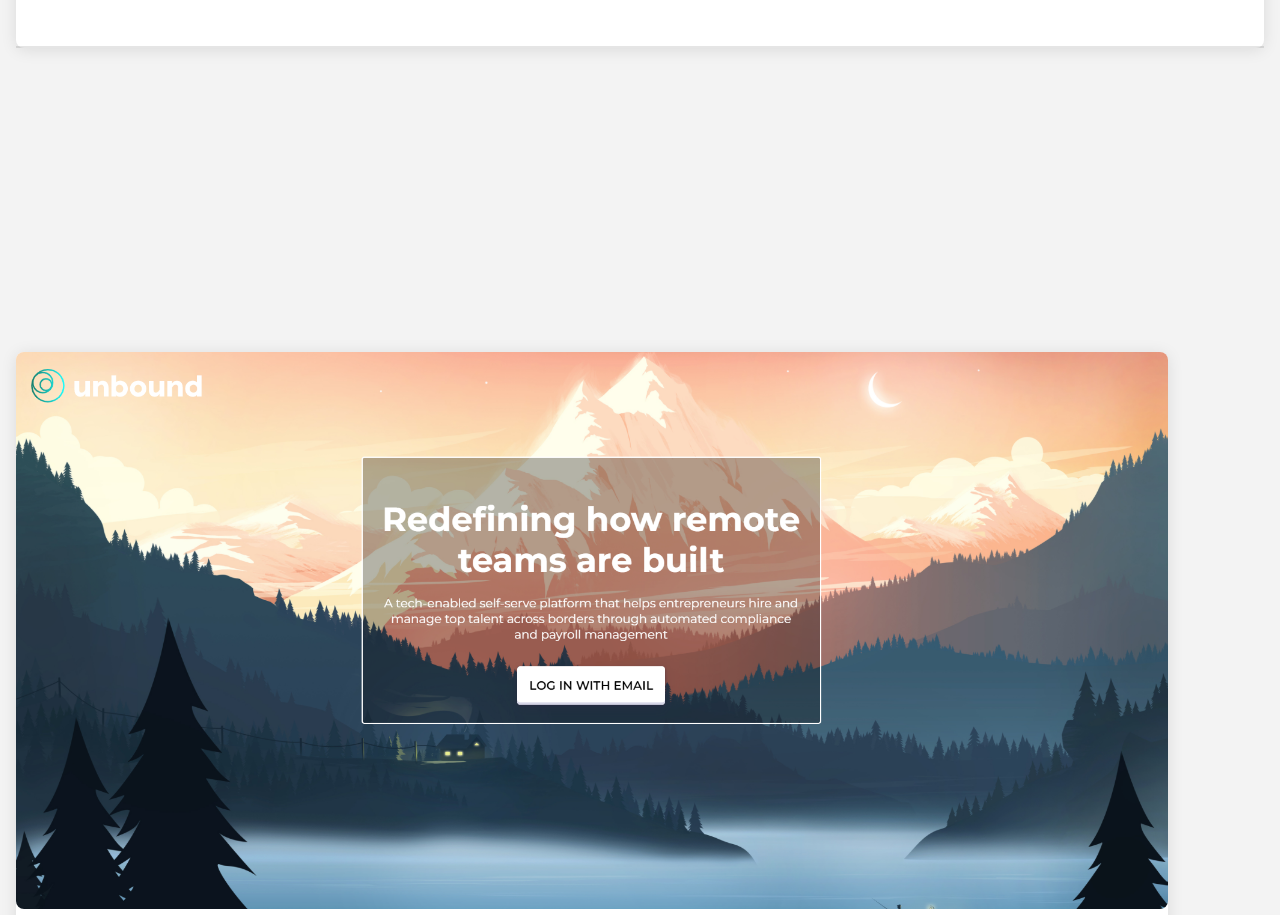
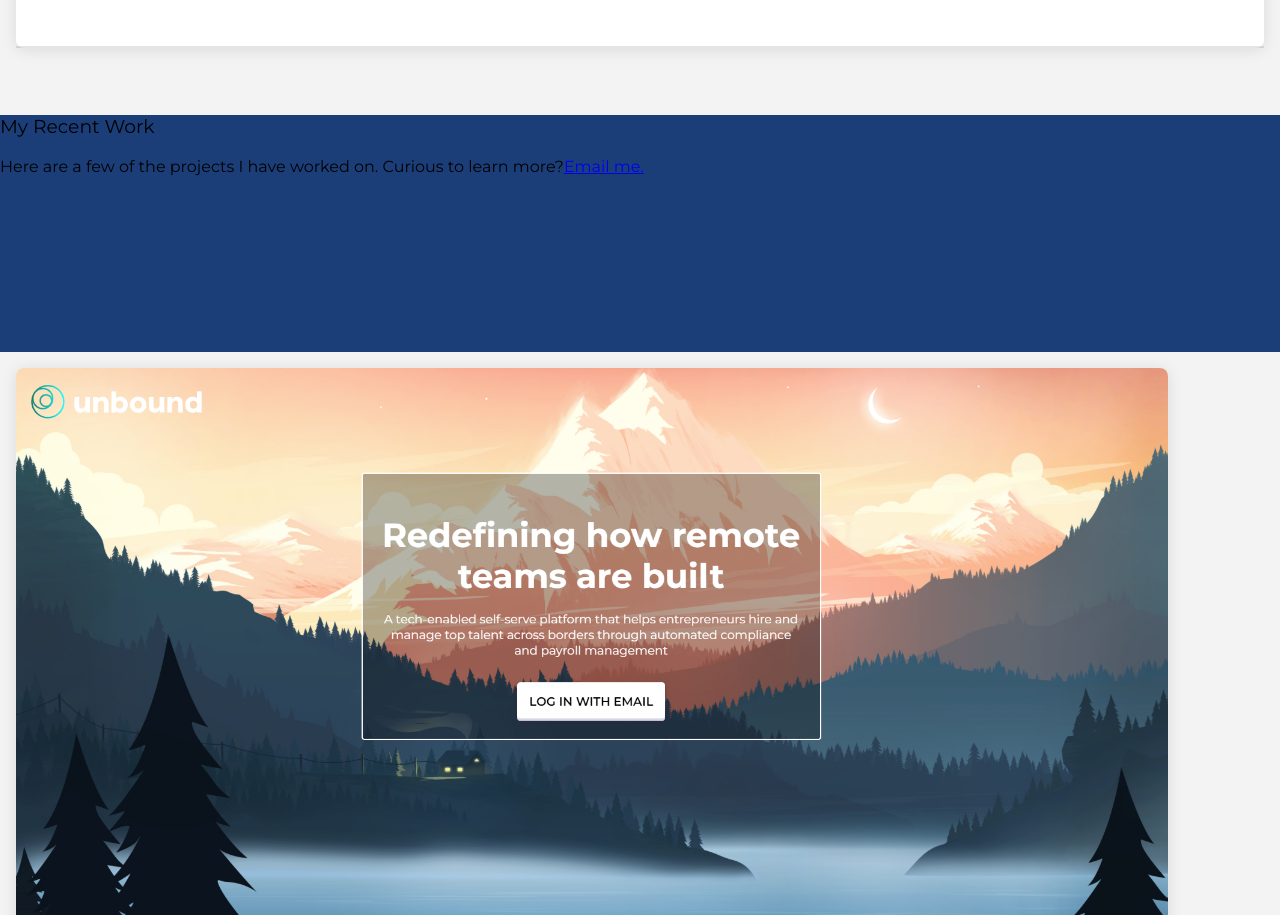
Before and after one commit to enriquebarco/portfolio, a React (Create React App) app: page / in a window 1280 px wide. Shown: the part 4014-4929 px from the top of the page. Built offline with nearby package versions, Linux system fonts and the light colour scheme.

Commit message:
finalizing recent work section

```diff
--- /dev/null
+++ b/src/components/ProjectsIntro/ProjectsIntro.jsx
@@ -0,0 +1,13 @@
+import React from 'react';
+import "./ProjectsIntro.scss";
+
+export default function ProjectsIntro() {
+  return (
+    <div className="projects-intro">
+        <h3 className="projects-intro__title">My Recent Work</h3>
+        <p className="projects-intro__text">Here are a few of the projects I have worked on. Curious to learn more?
+            <a href="mailto:enrique.barco96@hotmail.com" className="project-intro__link">Email me.</a>
+        </p>
+    </div>
+  )
+}
--- /dev/null
+++ b/src/components/ProjectsIntro/ProjectsIntro.scss
@@ -0,0 +1,7 @@
+@use "../../styles/variables" as *;
+
+.projects-intro {
+    margin-top: -15rem;
+    background-color: $color-primary;
+    padding-bottom: 10rem;
+}
--- a/src/pages/LandingPage/LandingPage.jsx
+++ b/src/pages/LandingPage/LandingPage.jsx
@@ -3,6 +3,7 @@ import AboutMe from '../../components/AboutMe/AboutMe';
 import LandingHero from '../../components/LandingHero/LandingHero';
 import MyIntroduction from '../../components/MyIntroduction/MyIntroduction';
 import { PageHeader } from '../../components/PageHeader/PageHeader';
+import ProjectsIntro from '../../components/ProjectsIntro/ProjectsIntro';
 import ProjectsList from '../../components/ProjectsList/ProjectsList';
 
 export class LandingPage extends Component {
@@ -18,6 +19,7 @@ componentDidMount() {
           <LandingHero />
           <MyIntroduction />
           <AboutMe />
+          <ProjectsIntro />
           <ProjectsList />
       </div>
     )
```
